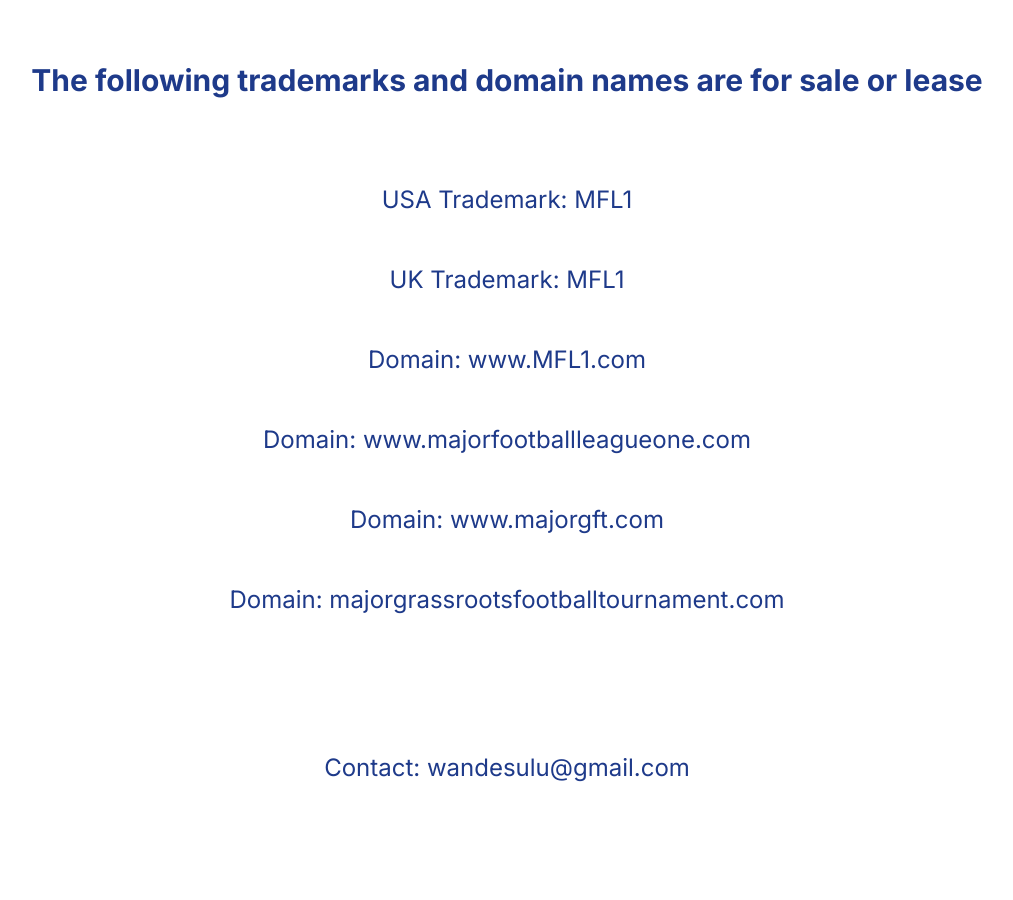
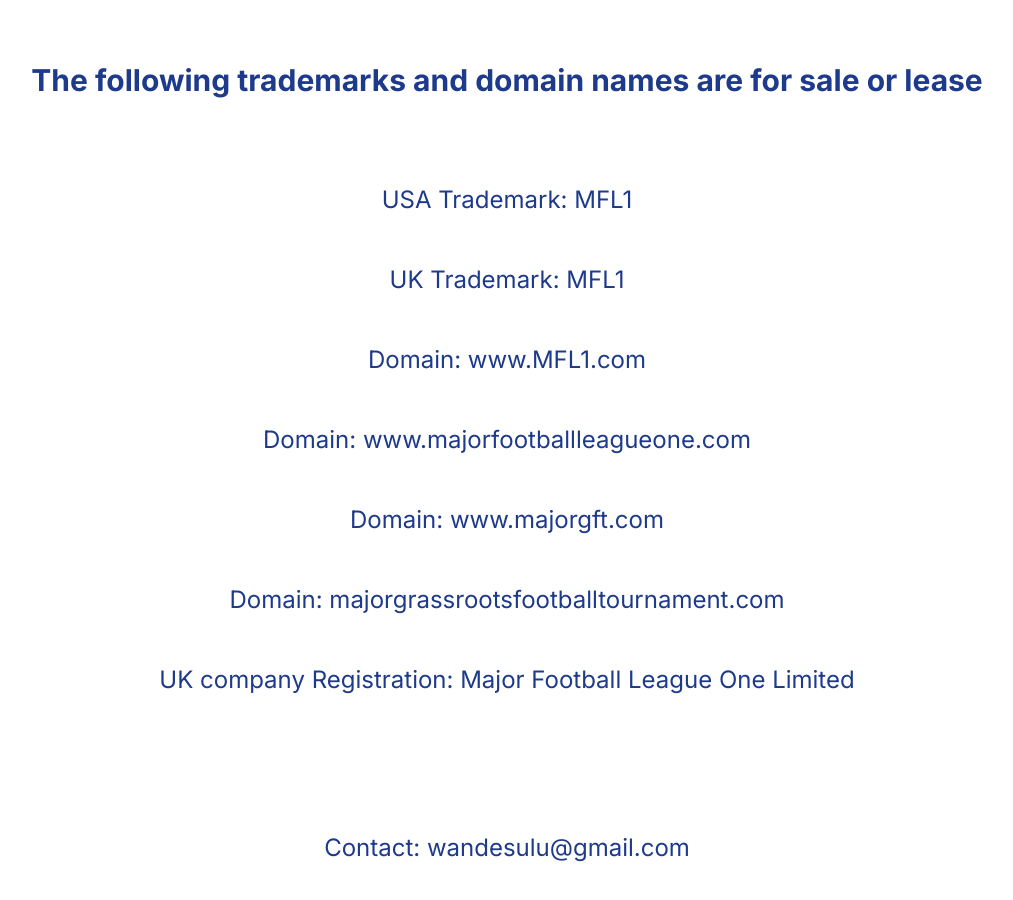
Before and after one commit to WandeElevavi/mfl1, a Next.js app: page / in a window 1280 px wide. Shown: the top 900 px of the page, without its empty margins (133-1146 px from the left). Built offline with nearby package versions, Linux system fonts and the light colour scheme.

Commit message:
commit three

```diff
--- a/src/app/components/Grid8.tsx
+++ b/src/app/components/Grid8.tsx
@@ -2,8 +2,8 @@ import React from 'react'
 
 const App = () => {
   return (
-    <div className='text-2xl py-28 bg-white text-blue-900 px-4 flex items-center justify-center
-                    text-center'>Contact: wandesulu@gmail.com</div>
+    <div className='text-2xl py-6 bg-white text-blue-900 px-4 flex items-center justify-center
+                    text-center'>UK company Registration: Major Football League One Limited</div>
   )
 }
 export default App
--- /dev/null
+++ b/src/app/components/Grid9.tsx
@@ -0,0 +1,9 @@
+import React from 'react'
+
+const App = () => {
+  return (
+    <div className='text-2xl py-28 bg-white text-blue-900 px-4 flex items-center justify-center
+                    text-center'>Contact: wandesulu@gmail.com</div>
+  )
+}
+export default App
--- a/src/app/page.tsx
+++ b/src/app/page.tsx
@@ -7,6 +7,7 @@ import Grid5 from './components/Grid5'
 import Grid6 from './components/Grid6'
 import Grid7 from './components/Grid7'
 import Grid8 from './components/Grid8'
+import Grid9 from './components/Grid9'
 
 
 export const revalidate = 10
@@ -22,6 +23,7 @@ export default function Home() {
       <Grid6 />
       <Grid7 />
       <Grid8 />
+      <Grid9 />
 
       <div className="p-5 mt-2 space-y-5"></div>
 
```
